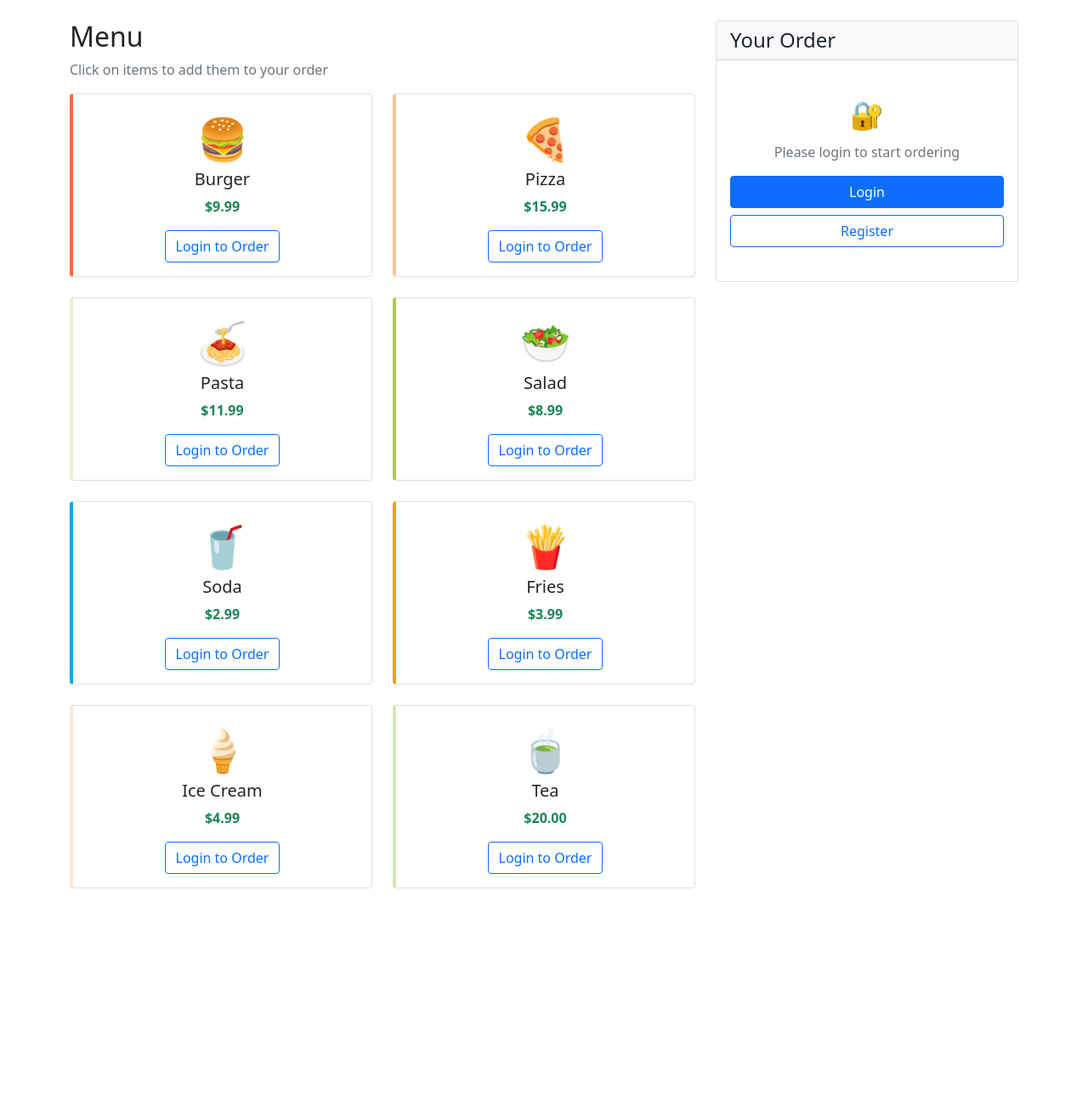
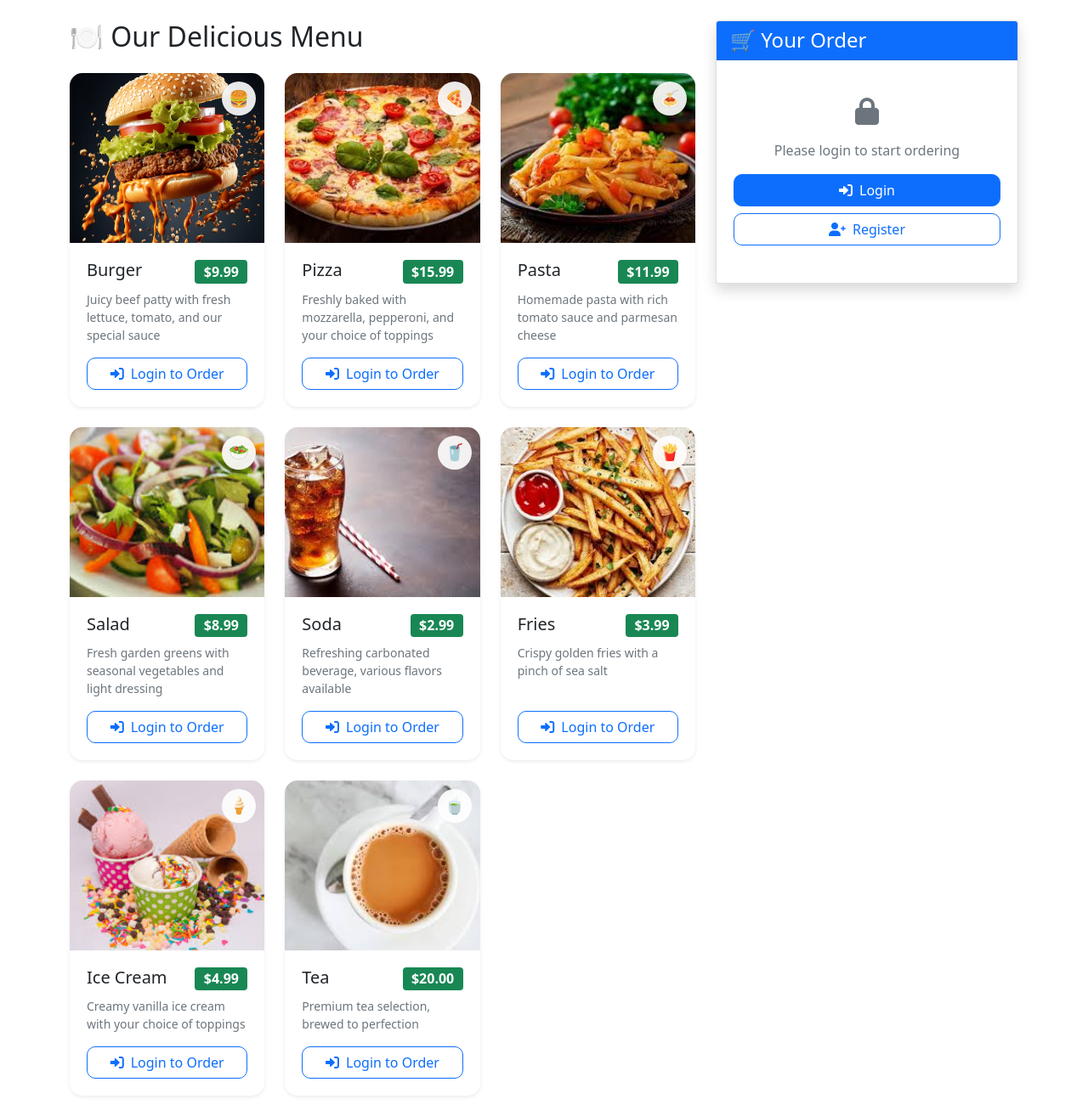
Before and after one commit to timothyngugi26/kilimanjaro, a Flask app: page / in a window 1280 px wide. Shown: the part 56-1370 px from the top of the page at 85% size. Before the commit the page ends 1102 px from the top, so only its background shows below. Run offline with Flask 3, Linux system fonts and the light colour scheme; data comes from the database, SQL or seed files in the repository; some libraries are stand-ins or nearby versions.

```diff
--- a/app.py
+++ b/app.py
@@ -81,14 +81,70 @@ def load_user(user_id):
 def init_menu_items():
     if MenuItem.query.count() == 0:
         menu_items = [
-            MenuItem(name="Burger", price=9.99, emoji="🍔", color="#FF6B35", category="Main"),
-            MenuItem(name="Pizza", price=15.99, emoji="🍕", color="#F7C59F", category="Main"),
-            MenuItem(name="Pasta", price=11.99, emoji="🍝", color="#EFEFD0", category="Main"),
-            MenuItem(name="Salad", price=8.99, emoji="🥗", color="#A7C957", category="Main"),
-            MenuItem(name="Soda", price=2.99, emoji="🥤", color="#00A8E8", category="Drink"),
-            MenuItem(name="Fries", price=3.99, emoji="🍟", color="#FF9E00", category="Side"),
-            MenuItem(name="Ice Cream", price=4.99, emoji="🍦", color="#FFE5D9", category="Dessert"),
-            MenuItem(name="Tea", price=20.00, emoji="🍵", color="#D4E6B3", category="Drink")
+            MenuItem(
+                name="Burger",
+                price=9.99,
+                emoji="🍔",
+                color="#FF6B35",
+                category="Main",
+                description="Juicy beef patty with fresh lettuce, tomato, and our special sauce"
+            ),
+            MenuItem(
+                name="Pizza",
+                price=15.99,
+                emoji="🍕",
+                color="#F7C59F",
+                category="Main",
+                description="Freshly baked with mozzarella, pepperoni, and your choice of toppings"
+            ),
+            MenuItem(
+                name="Pasta",
+                price=11.99,
+                emoji="🍝",
+                color="#EFEFD0",
+                category="Main",
+                description="Homemade pasta with rich tomato sauce and parmesan cheese"
+            ),
+            MenuItem(
+                name="Salad",
+                price=8.99,
+                emoji="🥗",
+                color="#A7C957",
+                category="Main",
+                description="Fresh garden greens with seasonal vegetables and light dressing"
+            ),
+            MenuItem(
+                name="Soda",
+                price=2.99,
+                emoji="🥤",
+                color="#00A8E8",
+                category="Drink",
+                description="Refreshing carbonated beverage, various flavors available"
+            ),
+            MenuItem(
+                name="Fries",
+                price=3.99,
+                emoji="🍟",
+                color="#FF9E00",
+                category="Side",
+                description="Crispy golden fries with a pinch of sea salt"
+            ),
+            MenuItem(
+                name="Ice Cream",
+                price=4.99,
+                emoji="🍦",
+                color="#FFE5D9",
+                category="Dessert",
+                description="Creamy vanilla ice cream with your choice of toppings"
+            ),
+            MenuItem(
+                name="Tea",
+                price=20.00,
+                emoji="🍵",
+                color="#D4E6B3",
+                category="Drink",
+                description="Premium tea selection, brewed to perfection"
+            )
         ]
         db.session.bulk_save_objects(menu_items)
         db.session.commit()
@@ -263,10 +319,13 @@ def checkout():
                          cart_items=cart_items,
                          total=total,
                          delivery_fee=delivery_fee)
+
 @app.route('/order/<int:order_id>')
 @login_required
 def order_confirmation(order_id):
     order = Order.query.get_or_404(order_id)
+
+    # Security check - users can only see their own orders unless they're staff
     if order.user_id != current_user.id and current_user.role not in ['kitchen', 'admin']:
         flash('Access denied', 'danger')
         return redirect(url_for('index'))
--- a/templates/base.html
+++ b/templates/base.html
@@ -4,6 +4,8 @@
     <meta charset="UTF-8">
     <meta name="viewport" content="width=device-width, initial-scale=1.0">
     <title>{% block title %}Food Ordering System{% endblock %}</title>
+    <!-- In base.html head section -->
+    <link rel="stylesheet" href="https://cdnjs.cloudflare.com/ajax/libs/font-awesome/6.0.0/css/all.min.css">
     <link href="https://cdn.jsdelivr.net/npm/bootstrap@5.1.3/dist/css/bootstrap.min.css" rel="stylesheet">
     <link rel="stylesheet" href="{{ url_for('static', filename='style.css') }}">
 </head>
--- a/templates/index.html
+++ b/templates/index.html
@@ -4,26 +4,44 @@
 <div class="row">
     <!-- Menu Section -->
     <div class="col-md-8">
-        <h2>Menu</h2>
-        <p class="text-muted">Click on items to add them to your order</p>
+        <h2 class="mb-4">🍽️ Our Delicious Menu</h2>
 
         <div class="row">
             {% for item in menu_items %}
-            <div class="col-md-6 mb-4">
-                <div class="card menu-item" style="border-left: 4px solid {{ item.color }};">
-                    <div class="card-body text-center">
-                        <div class="emoji" style="font-size: 3rem;">{{ item.emoji }}</div>
-                        <h5 class="card-title">{{ item.name }}</h5>
-                        <p class="card-text text-success fw-bold">${{ "%.2f"|format(item.price) }}</p>
+            <div class="col-lg-4 col-md-6 mb-4">
+                <div class="card menu-item h-100 shadow-sm">
+                    <!-- Food Photo -->
+                    <div class="food-image-container">
+                        <img src="{{ url_for('static', filename='images/food/' + item.name|lower|replace(' ', '_') + '.jpg') }}"
+                             alt="{{ item.name }}"
+                             class="card-img-top food-image"
+                             onerror="this.src='{{ url_for('static', filename='images/food/placeholder.jpg') }}'">
+                        <div class="food-emoji">{{ item.emoji }}</div>
+                    </div>
+
+                    <div class="card-body d-flex flex-column">
+                        <div class="d-flex justify-content-between align-items-start mb-2">
+                            <h5 class="card-title mb-0">{{ item.name }}</h5>
+                            <span class="badge bg-success fs-6">${{ "%.2f"|format(item.price) }}</span>
+                        </div>
+
+                        {% if item.description %}
+                        <p class="card-text text-muted small flex-grow-1">{{ item.description }}</p>
+                        {% else %}
+                        <p class="card-text text-muted small flex-grow-1">Delicious {{ item.name }} made with fresh ingredients</p>
+                        {% endif %}
+
+                        <div class="mt-auto">
                             {% if current_user.is_authenticated %}
-                        <button class="btn btn-primary add-to-cart" data-item-id="{{ item.id }}">
-                            Add to Order
+                            <button class="btn btn-primary w-100 add-to-cart" data-item-id="{{ item.id }}">
+                                <i class="fas fa-plus me-2"></i>Add to Order
                             </button>
                             {% else %}
-                        <a href="{{ url_for('login') }}" class="btn btn-outline-primary">
-                            Login to Order
+                            <a href="{{ url_for('login') }}" class="btn btn-outline-primary w-100">
+                                <i class="fas fa-sign-in-alt me-2"></i>Login to Order
                             </a>
                             {% endif %}
+                        </div>
                     </div>
                 </div>
             </div>
@@ -33,11 +51,11 @@
 
     <!-- Order Summary - Updated to show cart items -->
     <div class="col-md-4">
-        <div class="card sticky-top" style="top: 20px;">
-            <div class="card-header bg-light d-flex justify-content-between align-items-center">
-                <h4 class="mb-0">Your Order</h4>
+        <div class="card sticky-top shadow" style="top: 20px;">
+            <div class="card-header bg-primary text-white d-flex justify-content-between align-items-center">
+                <h4 class="mb-0">🛒 Your Order</h4>
                 {% if session.cart %}
-                <span class="badge bg-primary rounded-pill" id="cart-count">
+                <span class="badge bg-warning rounded-pill fs-6" id="cart-count">
                     {{ session.cart.values()|sum }}
                 </span>
                 {% endif %}
@@ -63,41 +81,43 @@
 
                         {% for cart_item in cart_items %}
                         <div class="order-item mb-3 p-3 border rounded" id="cart-item-{{ cart_item.item.id }}">
-                            <div class="d-flex justify-content-between align-items-start">
+                            <div class="d-flex align-items-start">
+                                <img src="{{ url_for('static', filename='images/food/' + cart_item.item.name|lower|replace(' ', '_') + '.jpg') }}"
+                                     alt="{{ cart_item.item.name }}"
+                                     class="cart-item-image me-3"
+                                     onerror="this.src='{{ url_for('static', filename='images/food/placeholder.jpg') }}'">
                                 <div class="flex-grow-1">
-                                    <div class="d-flex align-items-center mb-2">
-                                        <span class="emoji me-2">{{ cart_item.item.emoji }}</span>
-                                        <strong>{{ cart_item.item.name }}</strong>
+                                    <div class="d-flex justify-content-between align-items-start mb-2">
+                                        <strong class="cart-item-name">{{ cart_item.item.name }}</strong>
+                                        <span class="text-success fw-bold">${{ "%.2f"|format(cart_item.item_total) }}</span>
                                     </div>
                                     <div class="d-flex justify-content-between align-items-center">
                                         <div class="quantity-controls">
                                             <button class="btn btn-sm btn-outline-secondary decrease-quantity"
                                                     data-item-id="{{ cart_item.item.id }}">
-                                                -
+                                                <i class="fas fa-minus"></i>
                                             </button>
-                                            <span class="mx-2 fw-bold">{{ cart_item.quantity }}</span>
+                                            <span class="mx-2 fw-bold fs-6">{{ cart_item.quantity }}</span>
                                             <button class="btn btn-sm btn-outline-secondary increase-quantity"
                                                     data-item-id="{{ cart_item.item.id }}">
-                                                +
+                                                <i class="fas fa-plus"></i>
                                             </button>
                                         </div>
-                                        <div class="text-end">
-                                            <div class="text-success fw-bold">${{ "%.2f"|format(cart_item.item_total) }}</div>
-                                            <small class="text-muted">${{ "%.2f"|format(cart_item.item.price) }} each</small>
+                                        <button class="btn btn-sm btn-outline-danger remove-item"
+                                                data-item-id="{{ cart_item.item.id }}" title="Remove item">
+                                            <i class="fas fa-trash"></i>
+                                        </button>
                                     </div>
                                 </div>
-                                </div>
-                                <button class="btn btn-sm btn-outline-danger ms-2 remove-item"
-                                        data-item-id="{{ cart_item.item.id }}" title="Remove item">
-                                    ×
-                                </button>
                             </div>
                         </div>
                         {% endfor %}
                     {% else %}
                         <div class="text-center py-4">
-                            <div class="emoji" style="font-size: 2rem;">🛒</div>
-                            <p class="text-muted mt-2">Your cart is empty</p>
+                            <div class="empty-cart-icon mb-3">
+                                <i class="fas fa-shopping-cart fa-3x text-muted"></i>
+                            </div>
+                            <p class="text-muted">Your cart is empty</p>
                             <p class="text-muted small">Add items from the menu to see them here</p>
                         </div>
                     {% endif %}
@@ -109,24 +129,22 @@
                         <span>Subtotal:</span>
                         <span class="fw-bold">${{ "%.2f"|format(total) }}</span>
                     </div>
-                    {% if delivery_fee %}
                     <div class="d-flex justify-content-between align-items-center mb-2">
                         <span>Delivery Fee:</span>
-                        <span class="fw-bold">${{ "%.2f"|format(delivery_fee) }}</span>
+                        <span class="fw-bold" id="delivery-fee-display">$2.99</span>
                     </div>
-                    {% endif %}
                     <div class="d-flex justify-content-between align-items-center mb-2">
                         <span><strong>Total:</strong></span>
-                        <span class="text-success fw-bold fs-5">${{ "%.2f"|format(total + (delivery_fee or 0)) }}</span>
+                        <span class="text-success fw-bold fs-5">${{ "%.2f"|format(total + 2.99) }}</span>
                     </div>
                 </div>
 
                 <div class="mt-3 d-grid gap-2">
                     <a href="{{ url_for('checkout') }}" class="btn btn-success btn-lg">
-                        🛍️ Proceed to Checkout
+                        <i class="fas fa-credit-card me-2"></i>Proceed to Checkout
                     </a>
                     <button class="btn btn-outline-danger" onclick="clearCart()">
-                        🗑️ Clear Cart
+                        <i class="fas fa-trash me-2"></i>Clear Cart
                     </button>
                 </div>
                 {% else %}
@@ -137,11 +155,17 @@
 
                 {% else %}
                 <div class="text-center py-4">
-                    <div class="emoji" style="font-size: 2rem;">🔐</div>
-                    <p class="text-muted mt-2">Please login to start ordering</p>
+                    <div class="mb-3">
+                        <i class="fas fa-lock fa-2x text-muted"></i>
+                    </div>
+                    <p class="text-muted">Please login to start ordering</p>
                     <div class="d-grid gap-2">
-                        <a href="{{ url_for('login') }}" class="btn btn-primary">Login</a>
-                        <a href="{{ url_for('register') }}" class="btn btn-outline-primary">Register</a>
+                        <a href="{{ url_for('login') }}" class="btn btn-primary">
+                            <i class="fas fa-sign-in-alt me-2"></i>Login
+                        </a>
+                        <a href="{{ url_for('register') }}" class="btn btn-outline-primary">
+                            <i class="fas fa-user-plus me-2"></i>Register
+                        </a>
                     </div>
                 </div>
                 {% endif %}
@@ -155,7 +179,7 @@
      role="alert" aria-live="assertive" aria-atomic="true" id="feedbackToast">
     <div class="d-flex">
         <div class="toast-body" id="toastMessage">
-            Item added to cart!
+            <i class="fas fa-check-circle me-2"></i>Item added to cart!
         </div>
         <button type="button" class="btn-close btn-close-white me-2 m-auto" data-bs-dismiss="toast"></button>
     </div>
@@ -163,7 +187,11 @@
 {% endblock %}
 
 {% block scripts %}
+<!-- Include Font Awesome for icons -->
+<script src="https://kit.fontawesome.com/your-font-awesome-kit.js" crossorigin="anonymous"></script>
+
 <script>
+// Your existing JavaScript functions remain the same
 document.addEventListener('DOMContentLoaded', function() {
     const feedbackToast = new bootstrap.Toast(document.getElementById('feedbackToast'));
 
@@ -204,6 +232,7 @@ document.addEventListener('DOMContentLoaded', function() {
     });
 });
 
+// Your existing addToCart, updateCartQuantity, removeFromCart, clearCart functions...
 function addToCart(itemId, quantity = 1) {
     fetch('/add_to_cart', {
         method: 'POST',
@@ -296,7 +325,6 @@ function showFeedback(message, type = 'success') {
     const toast = document.getElementById('feedbackToast');
     const toastMessage = document.getElementById('toastMessage');
 
-    // Update toast style based on type
     if (type === 'danger') {
         toast.classList.remove('bg-success');
         toast.classList.add('bg-danger');
@@ -305,7 +333,7 @@ function showFeedback(message, type = 'success') {
         toast.classList.add('bg-success');
     }
 
-    toastMessage.textContent = message;
+    toastMessage.innerHTML = `<i class="fas fa-${type === 'success' ? 'check-circle' : 'exclamation-circle'} me-2"></i>${message}`;
     bootstrap.Toast.getOrCreateInstance(toast).show();
 }
 </script>
@@ -313,29 +341,79 @@ function showFeedback(message, type = 'success') {
 <style>
 .menu-item {
     transition: all 0.3s ease;
-    cursor: pointer;
+    border: none;
+    border-radius: 15px;
+    overflow: hidden;
 }
 
 .menu-item:hover {
-    transform: translateY(-5px);
-    box-shadow: 0 8px 25px rgba(0,0,0,0.15);
+    transform: translateY(-8px);
+    box-shadow: 0 12px 35px rgba(0,0,0,0.15);
+}
+
+.food-image-container {
+    position: relative;
+    height: 200px;
+    overflow: hidden;
+}
+
+.food-image {
+    width: 100%;
+    height: 100%;
+    object-fit: cover;
+    transition: transform 0.3s ease;
+}
+
+.menu-item:hover .food-image {
+    transform: scale(1.05);
+}
+
+.food-emoji {
+    position: absolute;
+    top: 10px;
+    right: 10px;
+    background: rgba(255,255,255,0.9);
+    border-radius: 50%;
+    width: 40px;
+    height: 40px;
+    display: flex;
+    align-items: center;
+    justify-content: center;
+    font-size: 1.2rem;
+    backdrop-filter: blur(10px);
+}
+
+.cart-item-image {
+    width: 60px;
+    height: 60px;
+    object-fit: cover;
+    border-radius: 10px;
+    border: 2px solid #e9ecef;
+}
+
+.cart-item-name {
+    font-size: 0.9rem;
+    line-height: 1.2;
+}
+
+.quantity-controls .btn {
+    width: 32px;
+    height: 32px;
+    padding: 0;
+    display: flex;
+    align-items: center;
+    justify-content: center;
+    border-radius: 8px;
 }
 
 .order-item {
     transition: all 0.2s ease;
+    border-radius: 12px;
 }
 
 .order-item:hover {
     background-color: #f8f9fa;
-}
-
-.quantity-controls .btn {
-    width: 30px;
-    height: 30px;
-    padding: 0;
-    display: flex;
-    align-items: center;
-    justify-content: center;
+    border-color: #007bff;
 }
 
 .sticky-top {
@@ -343,8 +421,44 @@ function showFeedback(message, type = 'success') {
     z-index: 100;
 }
 
-.emoji {
-    font-size: 1.5rem;
+.empty-cart-icon {
+    opacity: 0.5;
+}
+
+.card-body {
+    padding: 1.25rem;
+}
+
+.btn {
+    border-radius: 10px;
+    font-weight: 500;
+}
+
+.badge {
+    font-size: 0.8em;
+}
+
+/* Responsive adjustments */
+@media (max-width: 768px) {
+    .food-image-container {
+        height: 160px;
+    }
+
+    .cart-item-image {
+        width: 50px;
+        height: 50px;
+    }
+}
+
+/* Animation for cart updates */
+@keyframes cartPulse {
+    0% { transform: scale(1); }
+    50% { transform: scale(1.1); }
+    100% { transform: scale(1); }
+}
+
+.cart-update {
+    animation: cartPulse 0.3s ease-in-out;
 }
 </style>
 {% endblock %}
```
Also changed, not shown: static/styles.css (+39 -0 lines), templates/order_confirmation.html (added, +243 -0 lines), static/images/food/burger.jpg (added), static/images/food/fries.jpg (added), static/images/food/ice_cream.jpg (added), static/images/food/pasta.jpg (added), static/images/food/pizza.jpg (added), static/images/food/placeholder.jpg (added), static/images/food/salad.jpg (added), static/images/food/soda.jpg (added), static/images/food/tea.jpg (added). Lines whose indentation alone changed are shown as unchanged.
